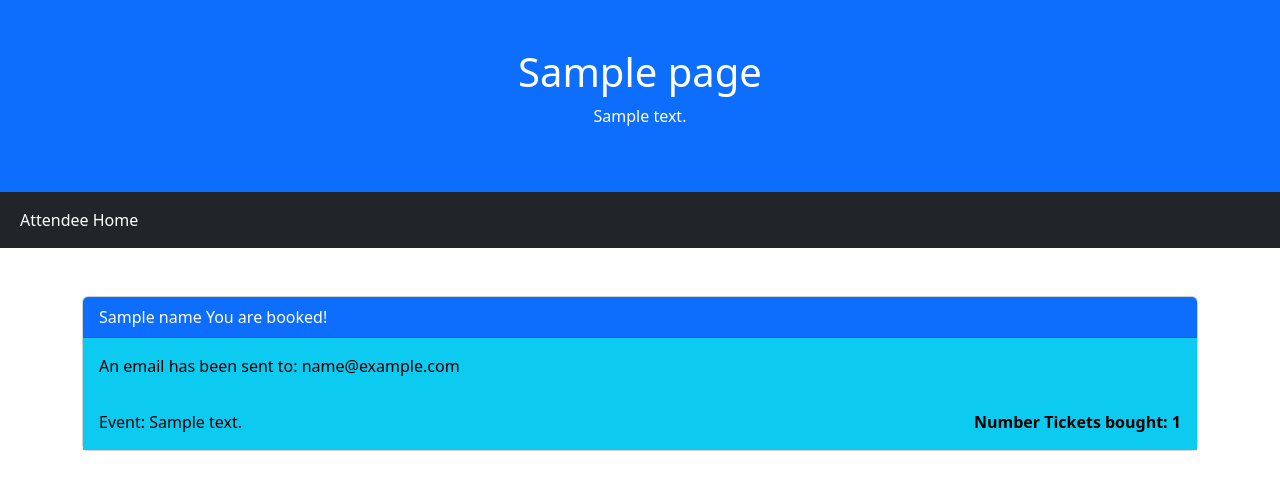
After one commit to cskoster/db_web_midterm, a Node project: template views/organizerViewBooking.ejs in a window 1280 px wide. The commit adds this page. Shown: the top 490 px of the page. Run offline with Node 20 templates, Linux system fonts and the light colour scheme; the template is opened without the code that fills it: most values are stand-ins (such as "Sample title", 1, 10 or a date in 2020); some libraries are stand-ins or nearby versions.

```diff
--- /dev/null
+++ b/views/organizerViewBooking.ejs
@@ -0,0 +1,56 @@
+<!DOCTYPE html>
+<html lang="en">
+  <head>
+    <meta charset="UTF-8" />
+    <meta name="viewport" content="width=device-width, initial-scale=1" />
+    <!--
+    <link rel="stylesheet" type="text/css" href="/public/css/bootstrap.min.css" />
+    <script src="js/bootstrap.bundle.min.js"></script> -->
+
+    <!-- <link href="https://cdn.jsdelivr.net/npm/bootstrap@5.3.3/dist/css/bootstrap.min.css" rel="stylesheet" />
+    <script src="https://cdn.jsdelivr.net/npm/bootstrap@5.3.3/dist/js/bootstrap.bundle.min.js"></script> -->
+
+    <link href="/css/bootstrap.min.css" rel="stylesheet" type="text/css" />
+    <script src="/js/bootstrap.bundle.min.js "></script>
+
+    <title><%=page.title%></title>
+    <!--
+      NOTE:
+      Template taken from : https://www.w3schools.com/bootstrap5/tryit.asp?filename=trybs_template1
+      and modified. Only the content is my own. All the CSS and Layout is from bootstrap.
+    -->
+  </head>
+  <body>
+    <div class="p-5 bg-primary text-white text-center">
+      <!-- Description and heading goes here -->
+      <h1><%=page.heading%></h1>
+      <p><%=page.description%></p>
+    </div>
+
+    <nav class="navbar navbar-expand-sm bg-dark navbar-dark">
+      <div class="container-fluid">
+        <ul class="navbar-nav">
+          <li class="nav-item">
+            <a class="nav-link active" href="/attendee">Attendee Home</a>
+          </li>
+        </ul>
+      </div>
+    </nav>
+
+    <div class="container mt-5">
+      <div class="row">
+        <div class="col-sm-12">
+          <div class="card">
+            <div class="card-header bg-primary text-white"><%=name%> You are booked!</div>
+            <div class="card-body bg-info text-black">An email has been sent to: <%=email%></div>
+            <div class="clearfix bg-info">
+              <div class="card-body bg-info text-black float-start">Event: <%=description%></div>
+              <div class="card-body bg-info text-black float-end"><b>Number Tickets bought: <%=num_tickets%></b></div>
+            </div>
+          </div>
+          <br />
+        </div>
+      </div>
+    </div>
+  </body>
+</html>
```
Also changed, not shown: routes/organizer.js (+50 -0 lines), views/organizerHome.ejs (+5 -4 lines).
